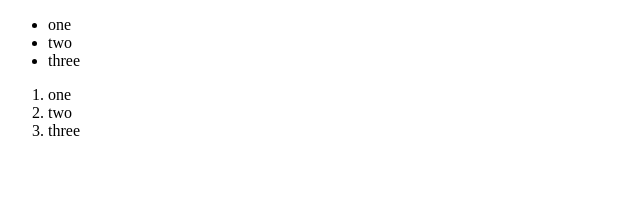
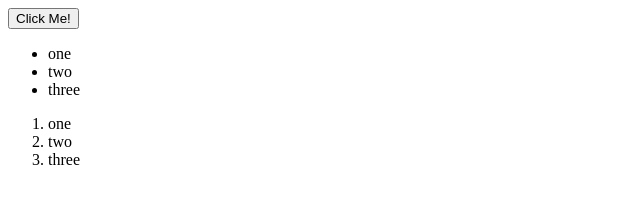
Before and after one commit to lapslj/test-sites, a plain HTML site: page index.html in a window 1280 px wide. Shown: the whole page, without its empty margins (0-640 px from the left). Drawn offline with Linux system fonts and the light colour scheme.

Commit message:
Update index.html

```diff
--- a/index.html
+++ b/index.html
@@ -9,6 +9,7 @@
     <div class="header">
     </div>
     <section id="container">
+        <button onClick = "runClickHandler()">Click Me!</button>
         <ul>
             <li class="first">one</li>
             <li class="second">two</li>
```
